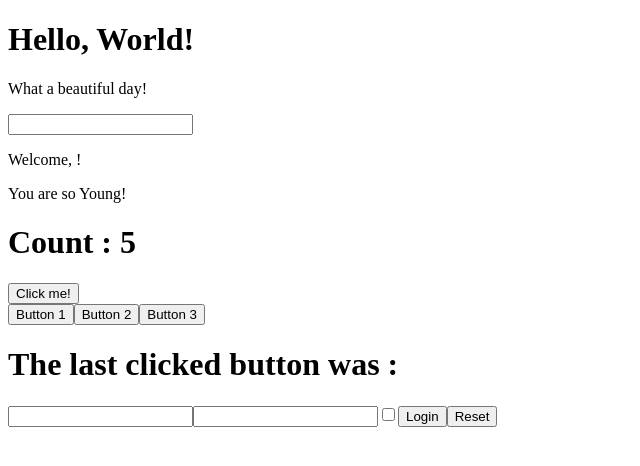
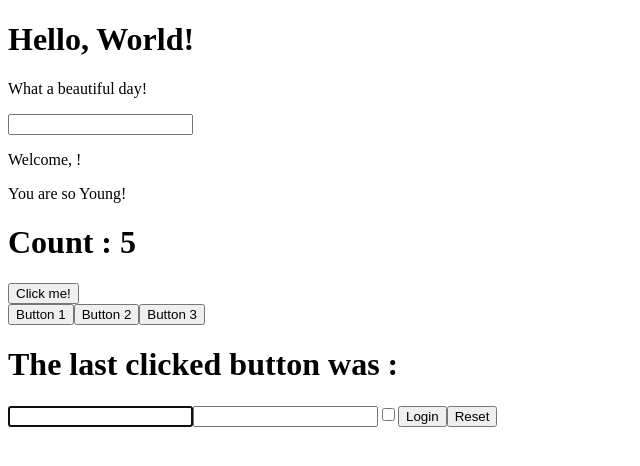
Before and after one commit to Ivanfras98/react-exercises, a React (Create React App) app: page / in a window 1280 px wide. Shown: the top 466 px of the page, without its empty margins (0-640 px from the left). Built offline with nearby package versions, Linux system fonts and the light colour scheme.

Commit message:
es-forms-06-done

```diff
--- a/src/UncontrolledLogin.js
+++ b/src/UncontrolledLogin.js
@@ -1,6 +1,8 @@
 import React from "react";
+import { createRef } from "react";
 
 export class UncontrolledLogin extends React.Component {
+  _userNameRef = createRef()
   SubmitHandler = (event) => {
     event.preventDefault();
     const username = event.target.elements.username.value;
@@ -9,11 +11,14 @@ export class UncontrolledLogin extends React.Component {
 
     this.props.passFunc({username,password,remember})
   };
+  componentDidMount(){
+    this._userNameRef.current.focus()
+  }
 
   render() {
     return (
       <form onSubmit={this.SubmitHandler}>
-        <input name="username" />
+        <input ref={this._userNameRef} name="username" />
         <input name="password" type="password" />
         <input name="remember" type="checkbox" />
         <button type="submit">Login</button>
```
